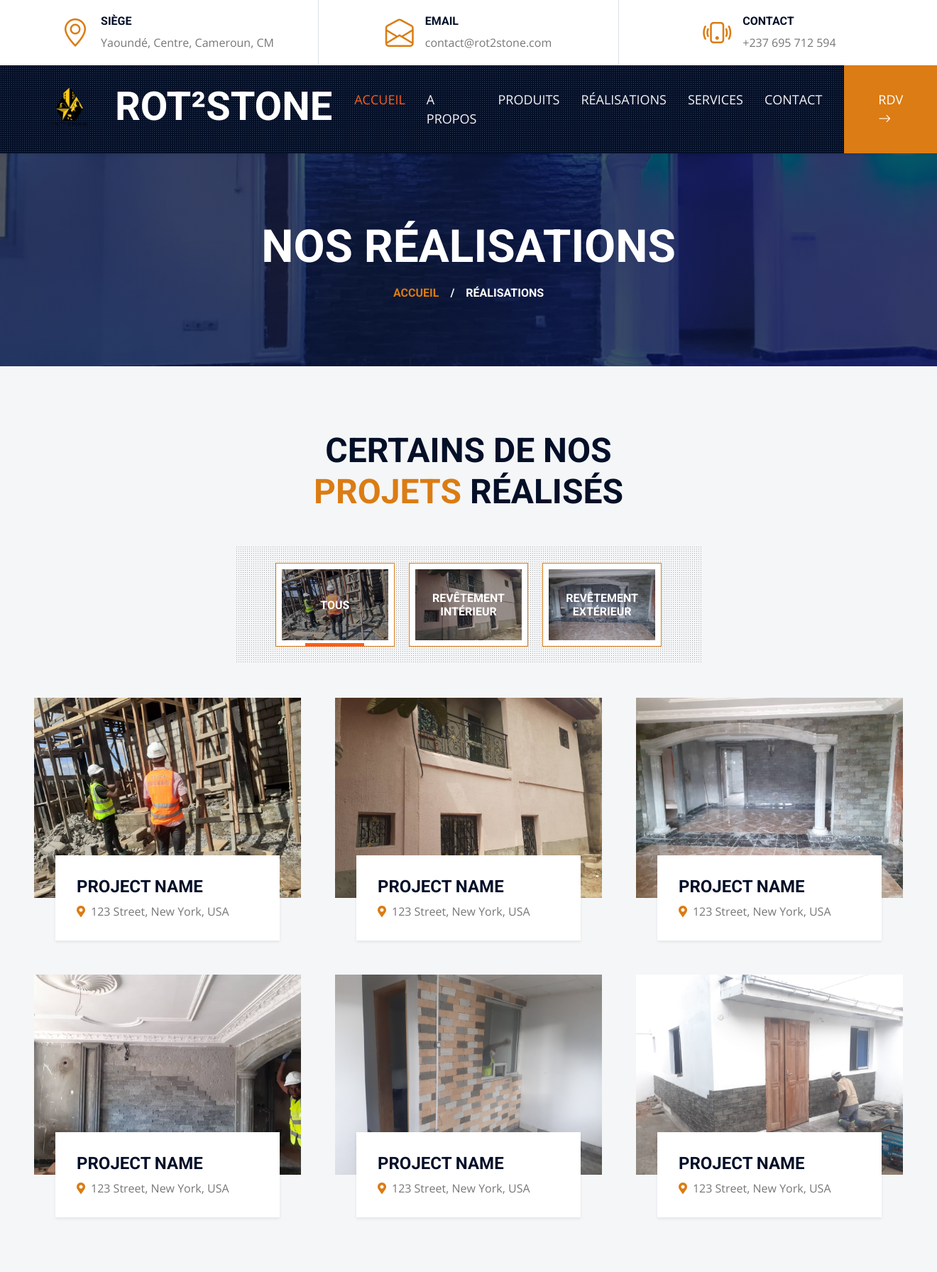
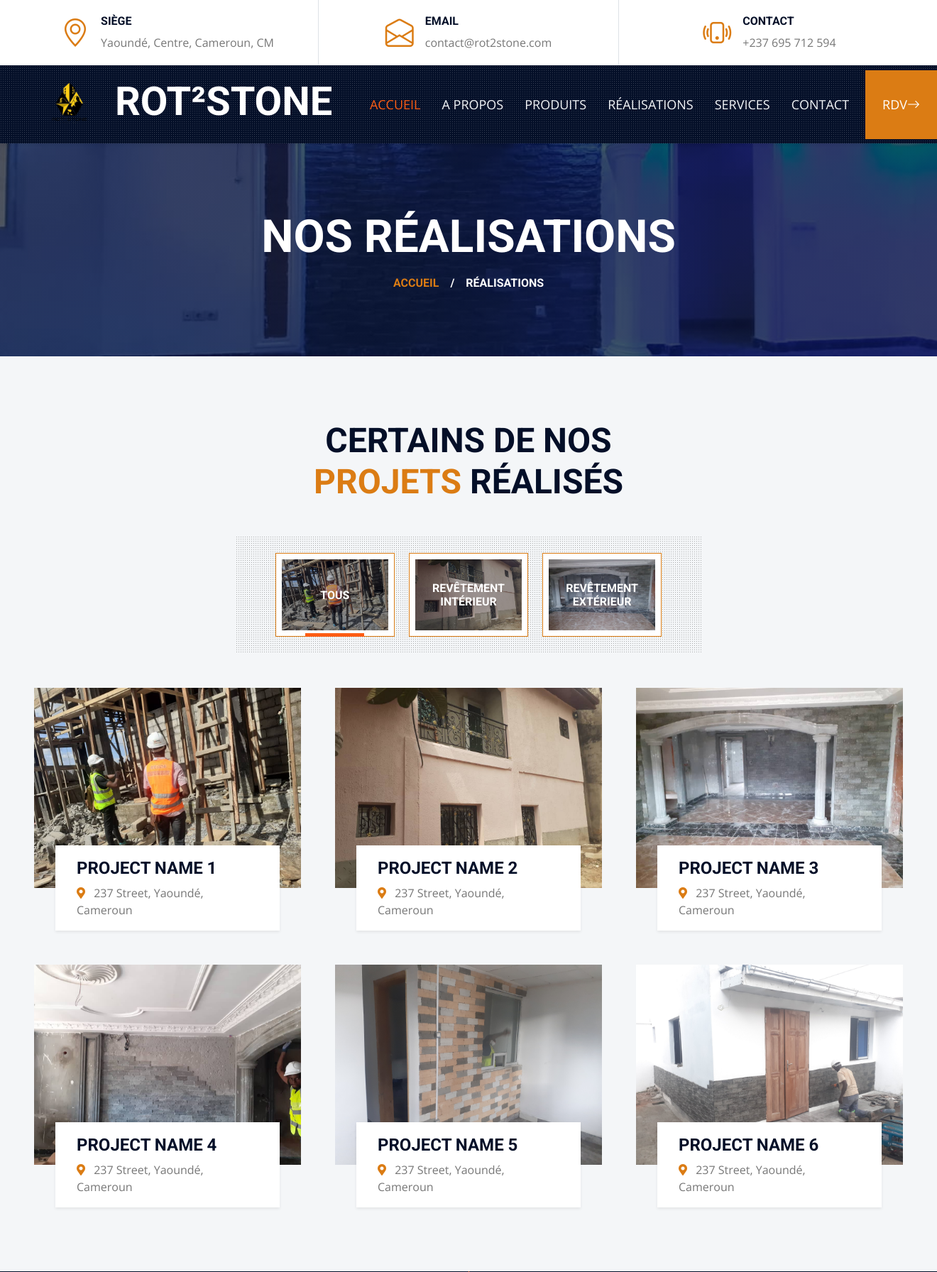
Before and after one commit to borishristi/rot2stone, a Django app: template src/showcase_site/templates/showcase_site/project.html in a window 1320 px wide. Shown: the top 1792 px of the page at 71% size. Run offline with Django 3.2, Linux system fonts and the light colour scheme; the template is opened without the code that fills it, so the values that code supplies are empty; some libraries are stand-ins or nearby versions.

Commit message:
Update project file

```diff
--- a/src/showcase_site/templates/partials/header.html
+++ b/src/showcase_site/templates/partials/header.html
@@ -40,7 +40,7 @@
         <a href="{% url 'home' %}" class="navbar-brand">
             <h1 class="m-0 display-4 text-uppercase text-white">
                 {% comment %}<i class="bi bi-building text-primary me-2"></i>{% endcomment %}
-                <img src="{% static 'img/ROT-STONE.png' %}" class="img-fluid" style="max-width: 100px" alt="logo de l'entreprise">
+                <img src="{% static 'img/ROT-STONE.png' %}" class="img-fluid m-0" style="max-width: 100px" alt="logo de l'entreprise">
                 ROT²STONE
             </h1>
         </a>
@@ -65,7 +65,7 @@
                 {#                    </div>#}
                 {#                </div>#}
                 <a href="{% url 'contact' %}" class="nav-item nav-link">Contact</a>
-                <a href="" class="nav-item nav-link bg-primary text-white px-5 ms-3 d-none d-lg-block"
+                <a href="" class="nav-item nav-link bg-primary text-white px-4 ms-2 d-none d-lg-block"
                    style="background-color: #DB7C14;">RDV<i
                         class="bi bi-arrow-right"></i></a>
             </div>
--- a/src/showcase_site/templates/showcase_site/project.html
+++ b/src/showcase_site/templates/showcase_site/project.html
@@ -54,8 +54,11 @@
                 <div class="position-relative portfolio-box">
                     <img class="img-fluid w-100" src="{% static 'img/portfolio-1.jpg' %}" alt="">
                     <a class="portfolio-title shadow-sm" href="">
-                        <p class="h4 text-uppercase">Project Name</p>
-                        <span class="text-body"><i class="fa fa-map-marker-alt text-primary me-2"></i>123 Street, New York, USA</span>
+                        <p class="h4 text-uppercase">Project Name 1</p>
+                        <span class="text-body">
+                            <i class="fa fa-map-marker-alt text-primary me-2"></i>
+                            237 Street, Yaoundé, Cameroun
+                        </span>
                     </a>
                     <a class="portfolio-btn" href="{% static 'img/portfolio-1.jpg' %}" data-lightbox="portfolio">
                         <i class="bi bi-plus text-white"></i>
@@ -66,8 +69,10 @@
                 <div class="position-relative portfolio-box">
                     <img class="img-fluid w-100" src="{% static 'img/portfolio-2.jpg' %}" alt="">
                     <a class="portfolio-title shadow-sm" href="">
-                        <p class="h4 text-uppercase">Project Name</p>
-                        <span class="text-body"><i class="fa fa-map-marker-alt text-primary me-2"></i>123 Street, New York, USA</span>
+                        <p class="h4 text-uppercase">Project Name 2</p>
+                        <span class="text-body"><i class="fa fa-map-marker-alt text-primary me-2"></i>
+                            237 Street, Yaoundé, Cameroun
+                        </span>
                     </a>
                     <a class="portfolio-btn" href="{% static 'img/portfolio-2.jpg' %}" data-lightbox="portfolio">
                         <i class="bi bi-plus text-white"></i>
@@ -78,8 +83,10 @@
                 <div class="position-relative portfolio-box">
                     <img class="img-fluid w-100" src="{% static 'img/portfolio-3.jpg' %}" alt="">
                     <a class="portfolio-title shadow-sm" href="">
-                        <p class="h4 text-uppercase">Project Name</p>
-                        <span class="text-body"><i class="fa fa-map-marker-alt text-primary me-2"></i>123 Street, New York, USA</span>
+                        <p class="h4 text-uppercase">Project Name 3</p>
+                        <span class="text-body"><i class="fa fa-map-marker-alt text-primary me-2"></i>
+                            237 Street, Yaoundé, Cameroun
+                        </span>
                     </a>
                     <a class="portfolio-btn" href="{% static 'img/portfolio-3.jpg' %}" data-lightbox="portfolio">
                         <i class="bi bi-plus text-white"></i>
@@ -90,8 +97,10 @@
                 <div class="position-relative portfolio-box">
                     <img class="img-fluid w-100" src="{% static 'img/portfolio-4.jpg' %}" alt="">
                     <a class="portfolio-title shadow-sm" href="">
-                        <p class="h4 text-uppercase">Project Name</p>
-                        <span class="text-body"><i class="fa fa-map-marker-alt text-primary me-2"></i>123 Street, New York, USA</span>
+                        <p class="h4 text-uppercase">Project Name 4</p>
+                        <span class="text-body"><i class="fa fa-map-marker-alt text-primary me-2"></i>
+                            237 Street, Yaoundé, Cameroun
+                        </span>
                     </a>
                     <a class="portfolio-btn" href="{% static 'img/portfolio-4.jpg' %}" data-lightbox="portfolio">
                         <i class="bi bi-plus text-white"></i>
@@ -102,8 +111,10 @@
                 <div class="position-relative portfolio-box">
                     <img class="img-fluid w-100" src="{% static 'img/portfolio-5.jpg' %}" alt="">
                     <a class="portfolio-title shadow-sm" href="">
-                        <p class="h4 text-uppercase">Project Name</p>
-                        <span class="text-body"><i class="fa fa-map-marker-alt text-primary me-2"></i>123 Street, New York, USA</span>
+                        <p class="h4 text-uppercase">Project Name 5</p>
+                        <span class="text-body"><i class="fa fa-map-marker-alt text-primary me-2"></i>
+                            237 Street, Yaoundé, Cameroun
+                        </span>
                     </a>
                     <a class="portfolio-btn" href="{% static 'img/portfolio-5.jpg' %}" data-lightbox="portfolio">
                         <i class="bi bi-plus text-white"></i>
@@ -114,8 +125,10 @@
                 <div class="position-relative portfolio-box">
                     <img class="img-fluid w-100" src="{% static 'img/portfolio-6.jpg' %}" alt="">
                     <a class="portfolio-title shadow-sm" href="">
-                        <p class="h4 text-uppercase">Project Name</p>
-                        <span class="text-body"><i class="fa fa-map-marker-alt text-primary me-2"></i>123 Street, New York, USA</span>
+                        <p class="h4 text-uppercase">Project Name 6</p>
+                        <span class="text-body"><i class="fa fa-map-marker-alt text-primary me-2"></i>
+                            237 Street, Yaoundé, Cameroun
+                        </span>
                     </a>
                     <a class="portfolio-btn" href="{% static 'img/portfolio-6.jpg' %}" data-lightbox="portfolio">
                         <i class="bi bi-plus text-white"></i>
```
